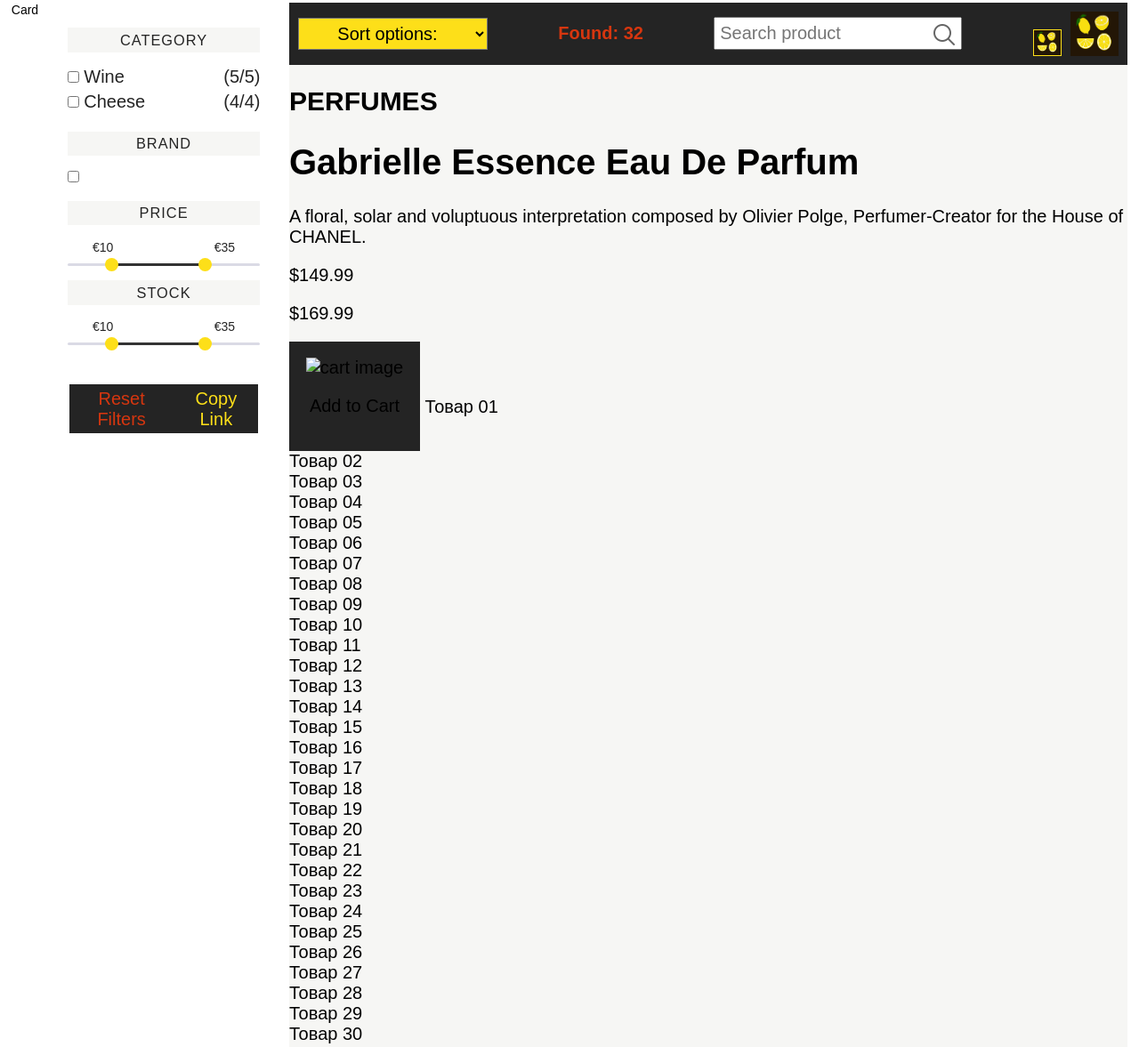
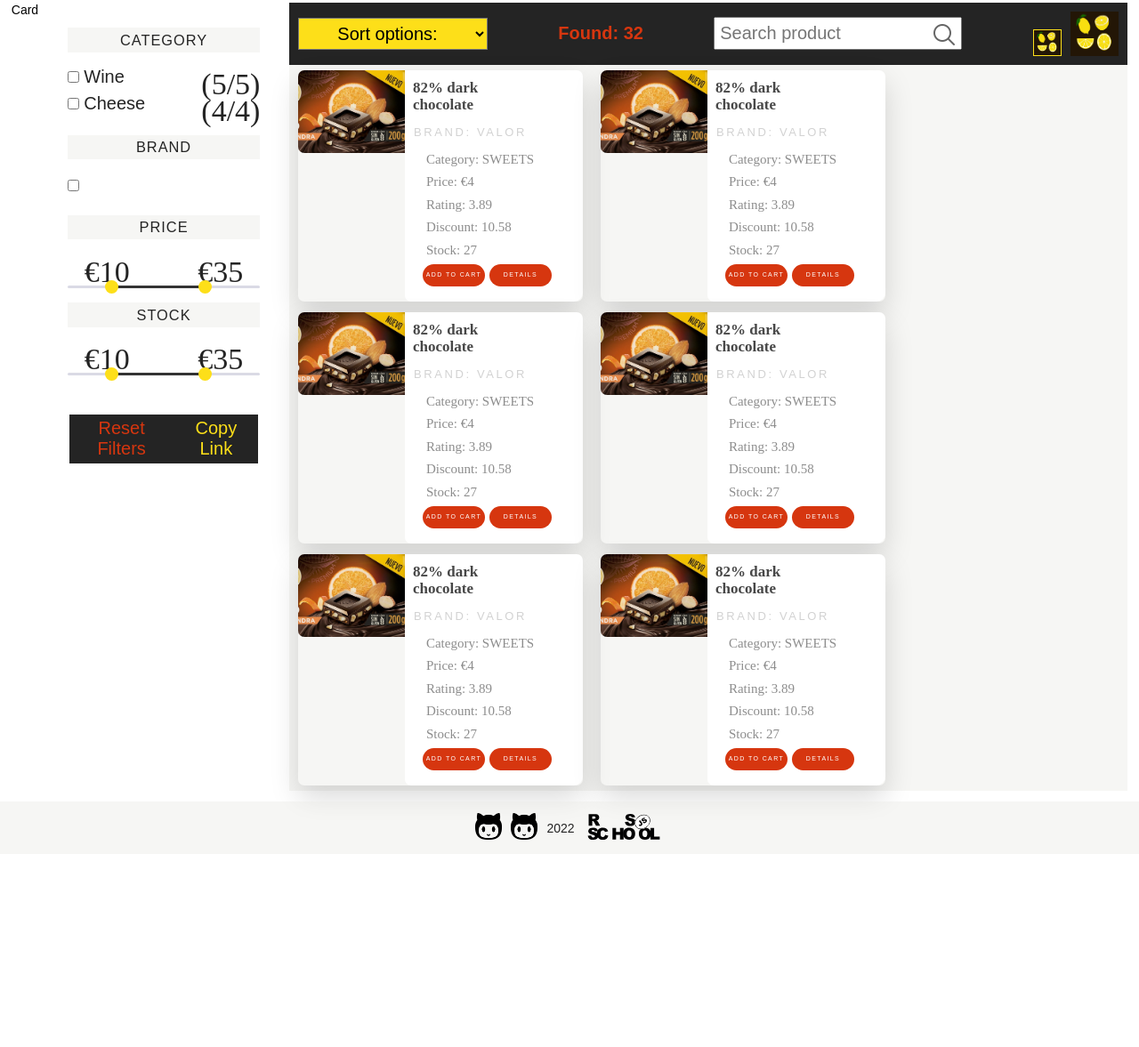
Before and after one commit to sensaur/online-store, a website built with webpack: page src/index.html in a window 1280 px wide. Shown: the part 215-1392 px from the top of the page at 89% size. After the commit the page ends 1175 px from the top, so only its background shows below. Built offline with nearby package versions, Linux system fonts and the light colour scheme; files whose address does not match are found by name; a web font is replaced by a local one.

Commit message:
feat: add small cards items

```diff
--- a/src/index.html
+++ b/src/index.html
@@ -67,8 +67,10 @@
                                 <span class="multirange__data_to">€100</span>
                             </div>
                             <div class="dual-slider multirange__dual-slider">
-                                <input type="range" min="0" max="48" value="10"  class="range multirange__range range_from">
-                                <input type="range" min="0" max="48" value="35"  class="range multirange__range range_to">
+                                <input type="range" min="0" max="48" value="10"
+                                       class="range multirange__range range_from">
+                                <input type="range" min="0" max="48" value="35"
+                                       class="range multirange__range range_to">
                             </div>
                         </div>
                     </div>
@@ -83,8 +85,10 @@
                                 <span class="multirange__data_to"></span>
                             </div>
                             <div class="dual-slider multirange__dual-slider">
-                                <input type="range" min="0" max="48" value="10" class="range multirange__range range_from">
-                                <input type="range" min="0" max="48" value="35" class="range multirange__range range_to">
+                                <input type="range" min="0" max="48" value="10"
+                                       class="range multirange__range range_from">
+                                <input type="range" min="0" max="48" value="35"
+                                       class="range multirange__range range_to">
                             </div>
                         </div>
                     </div>
@@ -98,93 +102,179 @@
                 <div class="sort-search products__sort-search">
                     <div class="wrapper wrapper_sort">
                         <select name="sort" id="sort" class="sort">
-                            <option value="sort-title" disabled selected class="sort__select_name">Sort options:</option>
-                            <option value="price-ASC" class="sort__select_option">Sort by price ACS</option>
-                            <option value="price-DESC" class="sort__select_option">Sort by price DECS</option>
-                            <option value="rating-ASC" class="sort__select_option">Sort by rating ACS</option>
-                            <option value="rating-DESC" class="sort__select_option">Sort by rating DECS</option>
+                            <option value="sort-title" disabled selected class="sort__select_name">
+                                Sort options:
+                            </option>
+                            <option value="price-ASC" class="sort__select_option">Sort by price
+                                ACS
+                            </option>
+                            <option value="price-DESC" class="sort__select_option">Sort by price
+                                DECS
+                            </option>
+                            <option value="rating-ASC" class="sort__select_option">Sort by rating
+                                ACS
+                            </option>
+                            <option value="rating-DESC" class="sort__select_option">Sort by rating
+                                DECS
+                            </option>
                         </select>
                     </div>
                     <div class="stat">
                         Found: 32
                     </div>
                     <div class="wrapper wrapper_search">
-                        <input type="search" name="search" id="search" placeholder="Search product" class="search">
+                        <input type="search" name="search" id="search" placeholder="Search product"
+                               class="search">
                         <span class="search-icon"></span>
                     </div>
                     <div class="wrapper wrapper_view-mode">
-                        <img src="lemons.jpg" alt="Small cards" title="Small icons" class="view-mode view-mode_small selected">
-                        <img src="lemons.jpg" alt="Big cards" title="Big icons" class="view-mode view-mode_big">
+                        <img src="lemons.jpg" alt="Small cards" title="Small icons"
+                             class="view-mode view-mode_small selected">
+                        <img src="lemons.jpg" alt="Big cards" title="Big icons"
+                             class="view-mode view-mode_big">
                     </div>
                 </div>
+                <div class="products__items">
                     <div class="items products__items">
-                    <div class="items products__items-item">
-                        <div class="top-content">
-                            <h2>
-                                PERFUMES
-                            </h2>
-                            <h1>
-                                Gabrielle Essence Eau De Parfum
-                            </h1>
+                        <div class="p_wrapper">
+                            <div class="p_product-img">
+                                <img src="valor-chocolate-orange-almond-2.jpg" height="420"
+                                     width="327">
                             </div>
-                        <div class="paragraph">
+                            <div class="p_product-info">
+                                <div class="p_product-text">
+                                    <h1>82% dark chocolate</h1>
+                                    <h2>Brand: Valor</h2>
                                     <p>
-                                A floral, solar and voluptuous interpretation composed by
-                                Olivier Polge, Perfumer-Creator for the House of CHANEL.
+                                        Category: SWEETS
+                                        <br> Price: €4
+                                        <br> Rating: 3.89
+                                        <br> Discount: 10.58
+                                        <br> Stock: 27
                                     </p>
                                 </div>
-                        <div class="amount">
-                            <div class="correct-val">
+                                    <div class="p_product-price-btn">
+                                        <button type="button">Details</button>
+                                        <button type="button">Add to cart</button>
+                                    </div>
+                            </div>
+                        </div>
+                        <div class="p_wrapper">
+                            <div class="p_product-img">
+                                <img src="valor-chocolate-orange-almond-2.jpg" height="420"
+                                     width="327">
+                            </div>
+                            <div class="p_product-info">
+                                <div class="p_product-text">
+                                    <h1>82% dark chocolate</h1>
+                                    <h2>Brand: Valor</h2>
                                     <p>
-                                    $149.99
+                                        Category: SWEETS
+                                        <br> Price: €4
+                                        <br> Rating: 3.89
+                                        <br> Discount: 10.58
+                                        <br> Stock: 27
                                     </p>
                                 </div>
-                            <div class="strikethrough-val">
+                                    <div class="p_product-price-btn">
+                                        <button type="button">Details</button>
+                                        <button type="button">Add to cart</button>
+                                    </div>
+                            </div>
+                        </div>
+                        <div class="p_wrapper">
+                            <div class="p_product-img">
+                                <img src="valor-chocolate-orange-almond-2.jpg" height="420"
+                                     width="327">
+                            </div>
+                            <div class="p_product-info">
+                                <div class="p_product-text">
+                                    <h1>82% dark chocolate</h1>
+                                    <h2>Brand: Valor</h2>
                                     <p>
-                                    $169.99
+                                        Category: SWEETS
+                                        <br> Price: €4
+                                        <br> Rating: 3.89
+                                        <br> Discount: 10.58
+                                        <br> Stock: 27
                                     </p>
                                 </div>
+                                <div class="p_product-price-btn">
+                                    <button type="button">Details</button>
+                                    <button type="button">Add to cart</button>
                                 </div>
-                        <button class="button">
-                            <a href="">
-                                <div class="button-pd">
-                                    <img src="./images/icon-cart.svg" alt="cart image">
-                                    <p> Add to Cart </p>
                             </div>
-                            </a>
-                        </button>
-                        Товар 01</div>
-                    <div class="items products__items-item">Товар 02</div>
-                    <div class="items products__items-item">Товар 03</div>
-                    <div class="items products__items-item">Товар 04</div>
-                    <div class="items products__items-item">Товар 05</div>
-                    <div class="items products__items-item">Товар 06</div>
-                    <div class="items products__items-item">Товар 07</div>
-                    <div class="items products__items-item">Товар 08</div>
-                    <div class="items products__items-item">Товар 09</div>
-                    <div class="items products__items-item">Товар 10</div>
-                    <div class="items products__items-item">Товар 11</div>
-                    <div class="items products__items-item">Товар 12</div>
-                    <div class="items products__items-item">Товар 13</div>
-                    <div class="items products__items-item">Товар 14</div>
-                    <div class="items products__items-item">Товар 15</div>
-                    <div class="items products__items-item">Товар 16</div>
-                    <div class="items products__items-item">Товар 17</div>
-                    <div class="items products__items-item">Товар 18</div>
-                    <div class="items products__items-item">Товар 19</div>
-                    <div class="items products__items-item">Товар 20</div>
-                    <div class="items products__items-item">Товар 21</div>
-                    <div class="items products__items-item">Товар 22</div>
-                    <div class="items products__items-item">Товар 23</div>
-                    <div class="items products__items-item">Товар 24</div>
-                    <div class="items products__items-item">Товар 25</div>
-                    <div class="items products__items-item">Товар 26</div>
-                    <div class="items products__items-item">Товар 27</div>
-                    <div class="items products__items-item">Товар 28</div>
-                    <div class="items products__items-item">Товар 29</div>
-                    <div class="items products__items-item">Товар 30</div>
-                    <div class="items products__items-item">Товар 31</div>
-                    <div class="items products__items-item">Товар 32</div>
+                        </div>
+                        <div class="p_wrapper">
+                            <div class="p_product-img">
+                                <img src="valor-chocolate-orange-almond-2.jpg" height="420"
+                                     width="327">
+                            </div>
+                            <div class="p_product-info">
+                                <div class="p_product-text">
+                                    <h1>82% dark chocolate</h1>
+                                    <h2>Brand: Valor</h2>
+                                    <p>
+                                        Category: SWEETS
+                                        <br> Price: €4
+                                        <br> Rating: 3.89
+                                        <br> Discount: 10.58
+                                        <br> Stock: 27
+                                    </p>
+                                </div>
+                                <div class="p_product-price-btn">
+                                    <button type="button">Details</button>
+                                    <button type="button">Add to cart</button>
+                                </div>
+                            </div>
+                        </div>
+                        <div class="p_wrapper">
+                            <div class="p_product-img">
+                                <img src="valor-chocolate-orange-almond-2.jpg" height="420"
+                                     width="327">
+                            </div>
+                            <div class="p_product-info">
+                                <div class="p_product-text">
+                                    <h1>82% dark chocolate</h1>
+                                    <h2>Brand: Valor</h2>
+                                    <p>
+                                        Category: SWEETS
+                                        <br> Price: €4
+                                        <br> Rating: 3.89
+                                        <br> Discount: 10.58
+                                        <br> Stock: 27
+                                    </p>
+                                </div>
+                                <div class="p_product-price-btn">
+                                    <button type="button">Details</button>
+                                    <button type="button">Add to cart</button>
+                                </div>
+                            </div>
+                        </div>
+                        <div class="p_wrapper">
+                            <div class="p_product-img">
+                                <img src="valor-chocolate-orange-almond-2.jpg" height="420"
+                                     width="327">
+                            </div>
+                            <div class="p_product-info">
+                                <div class="p_product-text">
+                                    <h1>82% dark chocolate</h1>
+                                    <h2>Brand: Valor</h2>
+                                    <p>
+                                        Category: SWEETS
+                                        <br> Price: €4
+                                        <br> Rating: 3.89
+                                        <br> Discount: 10.58
+                                        <br> Stock: 27
+                                    </p>
+                                </div>
+                                <div class="p_product-price-btn">
+                                    <button type="button">Details</button>
+                                    <button type="button">Add to cart</button>
+                                </div>
+                            </div>
+                        </div>
+                    </div>
                 </div>
             </div>
         </div>
@@ -193,10 +283,13 @@
 <footer>
     <div class="wrapper footer__wrapper">
         <div class="links footer__links">
-            <a href="https://github.com/Tati-Zhurr"><img src="github_logo.png" alt="Github link" class="img-github"></a>
-            <a href="https://github.com/sensaur"><img src="github_logo.png" alt="Github link" class="img-github"></a>
+            <a href="https://github.com/Tati-Zhurr"><img src="github_logo.png" alt="Github link"
+                                                         class="img-github"></a>
+            <a href="https://github.com/sensaur"><img src="github_logo.png" alt="Github link"
+                                                      class="img-github"></a>
             2022
-            <a href="https://rs.school/js/"><img src="rs_school_js.svg" alt="rssscool link" class="img-rssschool"></a>
+            <a href="https://rs.school/js/"><img src="rs_school_js.svg" alt="rssscool link"
+                                                 class="img-rssschool"></a>
         </div>
     </div>
 </footer>
--- a/src/styles/components/_product.scss
+++ b/src/styles/components/_product.scss
@@ -1,135 +1,121 @@
-//.products__items {
-//  display: flex;
-//  flex-wrap: wrap;
-//}
-//
-//.products__items-item {
-//  border: 2px solid #fddf19;
-//  width: 50%;
-//  height: 200px;
-//}
+.products__items {
+  display: flex;
+  flex-wrap: wrap;
+}
 
-//:root {
-//  --white: #ffffff;
-//  --darkgrey: #747682;
-//  --mediumlightgrey: #707176;
-//  --darkgreen: #3D8168;
-//  --black: #000000;
-//  --bluishblack: #242A31;
-//  --cream: #F2E9E2;
-//}
+.p_wrapper {
+  height: 260px;
+  width: 320px;
+  margin: 6px 10px;
+  border-radius: 7px 7px 7px 7px;
+  -webkit-box-shadow: 0px 14px 32px 0px rgba(0, 0, 0, 0.15);
+  -moz-box-shadow: 0px 14px 32px 0px rgba(0, 0, 0, 0.15);
+  box-shadow: 0px 14px 32px 0px rgba(0, 0, 0, 0.15);
+}
 
-//*, a{
-//  color:var(--black);
-//  cursor: pointer;
-//  font-family: 'Montserrat', sans-serif;
-//  font-size: 12px;
-//  font-weight: 500;
-//  margin: 0px 0px 0px 0px;
-//  text-decoration: none;
-//}
+.p_product-img {
+  float: left;
+  height: 260px;
+  width: 120px;
+}
 
-//body {
-//  background-color: var(--cream);
-//}
+.p_product-img img {
+  border-radius: 7px 0 0 7px;
+}
 
-//.card-container {
-//  background-color: var(--white);
-//  border-radius: 10px;
-//  display: grid;
-//  grid-template-rows: repeat(2, 1fr);
-//  width: 344px;
-//  height: 600px;
-//  margin:30px 15px;
-//}
-//
-//
-//
-//.image-content {
-//  height: 239px;
-//  border-top-left-radius: 10px;
-//  border-bottom-left-radius:0px;
-//  border-top-right-radius: 10px;
-//  border-bottom-right-radius: 0px;
-//  background-image: url("/src/assets/img/valor-chocolate-orange-almond.jpg");
-//  background-position: top center;
-//  background-repeat: no-repeat;
-//  background-size: cover;
-//}
-//
-//.full-content {
-//  margin: 20px;
-//}
-//
-//.top-content h2 {
-//  color: var(--mediumlightgrey);
-//  font-size: 1.35em;
-//  font-weight: 600;
-//  text-transform: uppercase;
-//  letter-spacing: 5px;
-//  margin-bottom: 20px;
-//}
-//.top-content h1 {
-//  color: var(--bluishblack);
-//  font-size: 2.5em;
-//  font-weight: 800;
-//  font-family: 'Fraunces', serif;
-//  line-height: 36px;
-//  margin-top: 10px;
-//  margin-bottom: 10px;
-//}
-//
-//.paragraph p {
-//  color: var(--darkgrey);
-//  font-size: 1em;
-//  font-weight: 500;
-//  line-height: 20px;
-//  margin-top: 20px;
-//  margin-bottom: 5px;
-//  margin-right: 30px;
-//}
-//
-//.amount {
-//  align-items: center;
-//  display: grid;
-//  grid-template-columns: repeat(2, 150px);
-//  justify-content: start;
-//  margin-top: 20px;
-//  margin-bottom: 8px
-//}
-//.amount .correct-val p{
-//  color: var(--darkgreen);
-//  font-size: 2.5em;
-//  font-weight: 800;
-//  font-family: 'Fraunces', serif;
-//}
-//.amount .strikethrough-val p {
-//  color: var(--mediumlightgrey);
-//  text-decoration: line-through;
-//}
-//
-//.button {
-//  align-items: center;
-//  background-color: var(--darkgreen);
-//  border-radius: 8px;
-//  border: none;
-//  height: 50px;
-//  margin-top: 16px;
-//  padding-left: 80px;
-//  padding-right: 80px;
-//  width: 300px;
-//}
-//.button .button-pd {
-//  display: grid;
-//  grid-template-columns: repeat(2,1fr);
-//}
-//.button  .img {
-//  height: 16px;
-//  width: 15px;
-//}
-//.button  p {
-//  min-width: 100px;
-//  font-size: 1.2em;
-//  color: var(--white);
-//  font-weight: 500;
-//}
+.p_product-info {
+  float: left;
+  height: 260px;
+  width: 200px;
+  border-radius: 0 7px 10px 7px;
+  background-color: #ffffff;
+}
+
+.p_product-text {
+  height: 100px;
+  width: 150px;
+}
+
+.p_product-text h1 {
+  margin: 0px 9px 14px;
+  padding-top: 10px;
+  font-size: 17px;
+  color: #474747;
+}
+
+.p_product-text h1,
+.p_product-price-btn p {
+  font-family: 'Bentham', serif;
+}
+
+.p_product-text h2 {
+  margin: 0 0 10px 10px;
+  font-size: 13px;
+  font-family: 'Raleway', sans-serif;
+  font-weight: 200;
+  text-transform: uppercase;
+  color: #d2d2d2;
+  letter-spacing: 0.2em;
+}
+
+.p_product-text p {
+  height: 150px;
+  margin: 0 0 0 24px;
+  font-family: 'Playfair Display', serif;
+  color: #8d8d8d;
+  line-height: 1.7em;
+  font-size: 15px;
+  font-weight: lighter;
+  overflow: hidden;
+}
+
+.p_product-price-btn {
+  height: 55px;
+  width: 150px;
+  margin-top: 108px;
+  margin-left: 20px;
+  position: relative;
+}
+
+.p_product-price-btn p {
+  display: inline-block;
+  position: absolute;
+  top: -13px;
+  height: 50px;
+  font-family: 'Trocchi', serif;
+  margin: 0 0 0 19px;
+  font-size: 14px;
+  font-weight: lighter;
+  color: #474747;
+}
+
+span {
+  display: inline-block;
+  height: 25px;
+  font-family: 'Suranna', serif;
+  font-size: 34px;
+}
+
+.p_product-price-btn button {
+  float: right;
+  display: inline-block;
+  height: 25px;
+  width: 70px;
+  margin: 10px 5px 4px 0px;
+  box-sizing: border-box;
+  border: transparent;
+  border-radius: 60px;
+  font-family: 'Raleway', sans-serif;
+  font-size: 7px;
+  font-weight: 250;
+  text-transform: uppercase;
+  letter-spacing: 0.2em;
+  color: #ffffff;
+  background-color: #d6360f;
+  cursor: pointer;
+  outline: none;
+}
+
+.p_product-price-btn button:hover {
+  background-color: #fddf19;
+}
```
Also changed, not shown: src/assets/img/valor-chocolate-orange-almond-3.png (added). Lines whose indentation alone changed are shown as unchanged.
